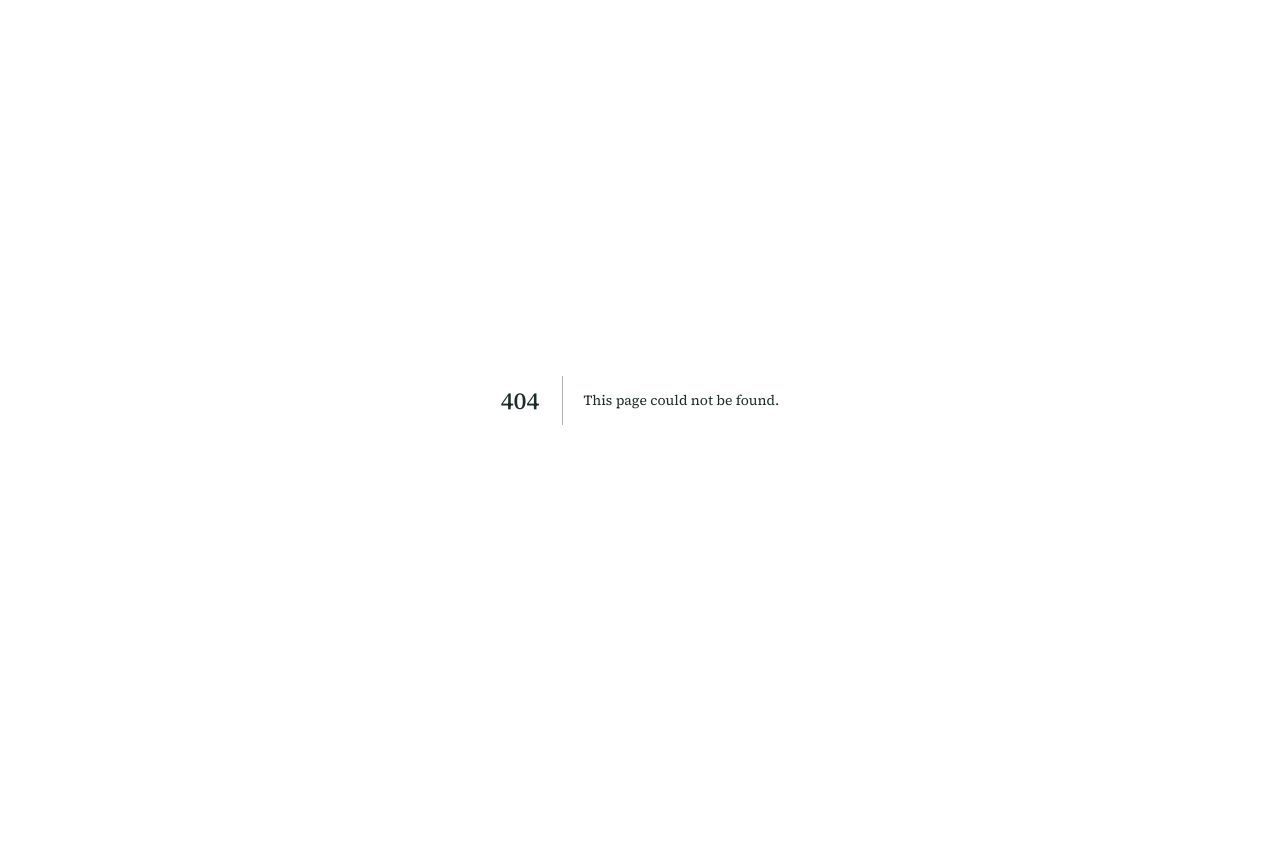
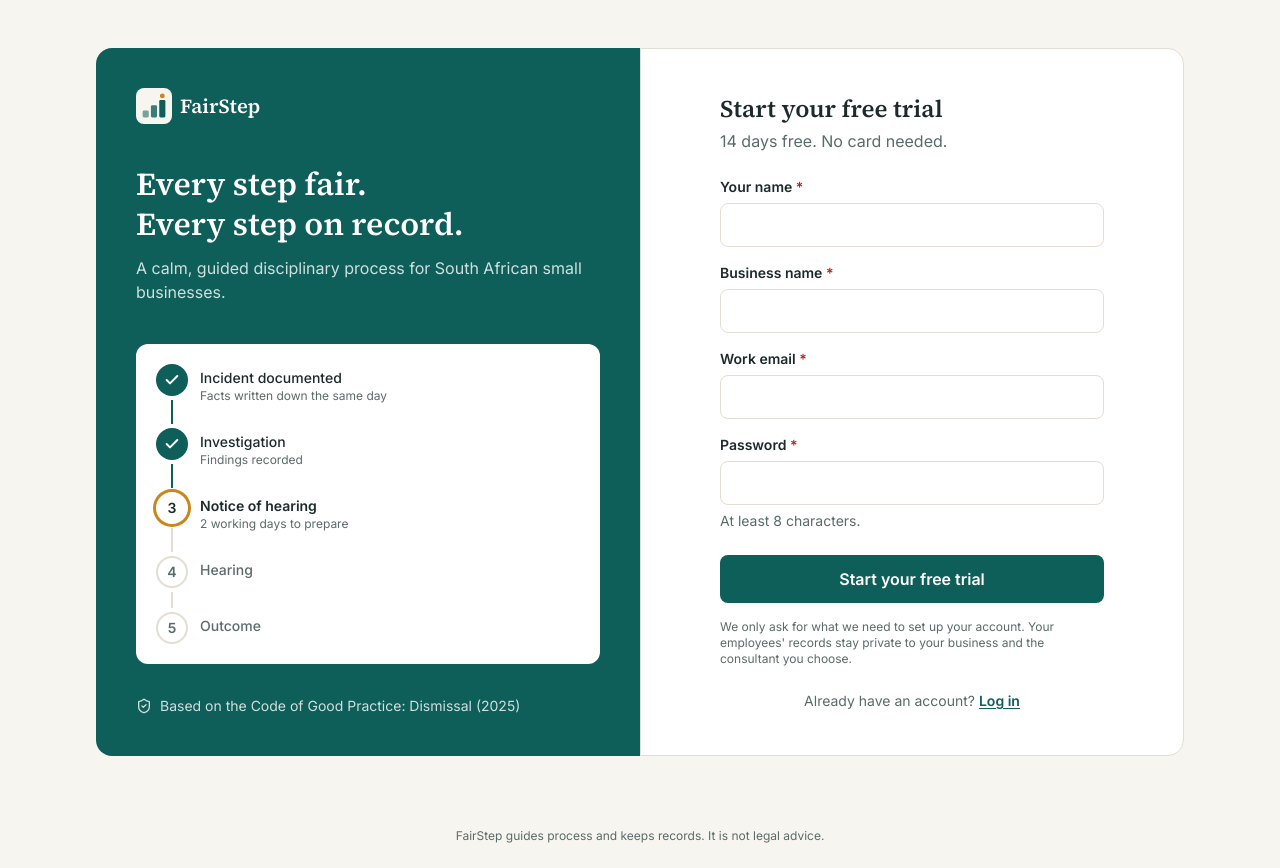
Before and after one commit to mandlenkosii/fairstep, a Next.js app: page /signup in a window 1280 px wide. Before the commit this address had no page. Before the commit the page ends 800 px from the top, so only its background shows below. Built offline with nearby package versions, Linux system fonts and the light colour scheme.

Commit message:
feat: add log in and sign up screens

```diff
--- /dev/null
+++ b/src/app/(auth)/actions.ts
@@ -0,0 +1,40 @@
+"use server";
+
+import { fieldErrors, loginSchema, signupSchema } from "@/lib/validation/auth";
+
+export type AuthFormState = {
+  fieldErrors?: Record<string, string>;
+  formError?: string;
+  /** What the person typed (never the password), so the form keeps it after an error. */
+  values?: Record<string, string>;
+};
+
+function readForm(formData: FormData, keys: string[]) {
+  return Object.fromEntries(keys.map((key) => [key, String(formData.get(key) ?? "")]));
+}
+
+function withoutPassword(values: Record<string, string>) {
+  return Object.fromEntries(Object.entries(values).filter(([key]) => key !== "password"));
+}
+
+// The Supabase Auth calls are added in issue #15. Until then the server still
+// validates every submission with zod, and valid ones get an honest message.
+const NOT_CONNECTED = "Accounts open once the database is connected. Please try again later.";
+
+export async function logIn(_prev: AuthFormState, formData: FormData): Promise<AuthFormState> {
+  const values = readForm(formData, ["email", "password"]);
+  const parsed = loginSchema.safeParse(values);
+  if (!parsed.success) {
+    return { fieldErrors: fieldErrors(parsed.error), values: withoutPassword(values) };
+  }
+  return { formError: NOT_CONNECTED, values: withoutPassword(values) };
+}
+
+export async function signUp(_prev: AuthFormState, formData: FormData): Promise<AuthFormState> {
+  const values = readForm(formData, ["fullName", "businessName", "email", "password"]);
+  const parsed = signupSchema.safeParse(values);
+  if (!parsed.success) {
+    return { fieldErrors: fieldErrors(parsed.error), values: withoutPassword(values) };
+  }
+  return { formError: NOT_CONNECTED, values: withoutPassword(values) };
+}
--- /dev/null
+++ b/src/app/(auth)/layout.tsx
@@ -0,0 +1,70 @@
+import { ShieldCheck } from "lucide-react";
+import Link from "next/link";
+import { Logo } from "@/components/brand/logo";
+import { Disclaimer } from "@/components/shell/disclaimer";
+import { Stepper, type StepperStep } from "@/components/stepper/stepper";
+
+// Illustration only.
+const pathway: StepperStep[] = [
+  {
+    key: "incident",
+    label: "Incident documented",
+    status: "completed",
+    detail: "Facts written down the same day",
+  },
+  {
+    key: "investigation",
+    label: "Investigation",
+    status: "completed",
+    detail: "Findings recorded",
+  },
+  {
+    key: "notice",
+    label: "Notice of hearing",
+    status: "current",
+    detail: "2 working days to prepare",
+  },
+  { key: "hearing", label: "Hearing", status: "upcoming" },
+  { key: "outcome", label: "Outcome", status: "upcoming" },
+];
+
+/** Split layout for log in and sign up: brand panel on desktop, single column on mobile. */
+export default function AuthLayout({ children }: LayoutProps<"/">) {
+  return (
+    <div className="flex flex-1 flex-col">
+      <div className="mx-auto grid w-full max-w-6xl flex-1 md:grid-cols-2 md:px-8 md:py-12">
+        <aside className="hidden flex-col rounded-l-2xl bg-primary p-10 text-white md:flex">
+          <Link href="/" className="inline-flex items-center gap-2" aria-label="FairStep home">
+            <Logo showWordmark={false} className="size-9 rounded-lg bg-paper p-1" />
+            <span className="font-serif text-headline-md font-semibold">FairStep</span>
+          </Link>
+          <p className="mt-10 font-serif text-display font-semibold">
+            Every step fair.
+            <br />
+            Every step on record.
+          </p>
+          <p className="mt-3 text-white/80">
+            A calm, guided disciplinary process for South African small businesses.
+          </p>
+          <div className="mt-10 rounded-xl bg-surface p-5 text-ink">
+            <Stepper steps={pathway} vertical />
+          </div>
+          <p className="mt-auto flex items-center gap-2 pt-8 text-sm text-white/80">
+            <ShieldCheck aria-hidden className="size-4" />
+            Based on the Code of Good Practice: Dismissal (2025)
+          </p>
+        </aside>
+
+        <main className="flex flex-col justify-center bg-surface px-4 py-10 md:rounded-r-2xl md:border md:border-line md:px-12">
+          <Link href="/" className="mb-8 self-center md:hidden" aria-label="FairStep home">
+            <Logo />
+          </Link>
+          <div className="mx-auto w-full max-w-sm">{children}</div>
+        </main>
+      </div>
+      <footer className="px-4 py-6">
+        <Disclaimer />
+      </footer>
+    </div>
+  );
+}
--- /dev/null
+++ b/src/app/(auth)/login/page.tsx
@@ -0,0 +1,22 @@
+import type { Metadata } from "next";
+import Link from "next/link";
+import { LoginForm } from "@/components/auth/auth-forms";
+import { logIn } from "../actions";
+
+export const metadata: Metadata = { title: "Log in" };
+
+export default function LoginPage() {
+  return (
+    <>
+      <h1 className="text-headline-lg">Welcome back</h1>
+      <p className="mt-1 mb-6 text-muted">Log in to manage your disciplinary cases.</p>
+      <LoginForm action={logIn} />
+      <p className="mt-6 text-center text-sm text-muted">
+        New to FairStep?{" "}
+        <Link href="/signup" className="font-semibold text-primary underline underline-offset-2">
+          Start your 14-day free trial
+        </Link>
+      </p>
+    </>
+  );
+}
--- /dev/null
+++ b/src/app/(auth)/signup/page.tsx
@@ -0,0 +1,26 @@
+import type { Metadata } from "next";
+import Link from "next/link";
+import { SignupForm } from "@/components/auth/auth-forms";
+import { signUp } from "../actions";
+
+export const metadata: Metadata = { title: "Start your free trial" };
+
+export default function SignupPage() {
+  return (
+    <>
+      <h1 className="text-headline-lg">Start your free trial</h1>
+      <p className="mt-1 mb-6 text-muted">14 days free. No card needed.</p>
+      <SignupForm action={signUp} />
+      <p className="mt-4 text-xs text-muted">
+        We only ask for what we need to set up your account. Your employees&apos; records stay
+        private to your business and the consultant you choose.
+      </p>
+      <p className="mt-6 text-center text-sm text-muted">
+        Already have an account?{" "}
+        <Link href="/login" className="font-semibold text-primary underline underline-offset-2">
+          Log in
+        </Link>
+      </p>
+    </>
+  );
+}
--- /dev/null
+++ b/src/components/auth/auth-forms.tsx
@@ -0,0 +1,81 @@
+"use client";
+
+import { AlertCircle } from "lucide-react";
+import { useActionState } from "react";
+import type { AuthFormState } from "@/app/(auth)/actions";
+import { Button } from "@/components/ui/button";
+import { Field, Input } from "@/components/ui/field";
+
+type Action = (prev: AuthFormState, formData: FormData) => Promise<AuthFormState>;
+
+function FormError({ message }: { message?: string }) {
+  if (!message) return null;
+  return (
+    <p role="alert" className="flex gap-2 rounded-lg bg-danger-tint px-3 py-2 text-sm text-danger">
+      <AlertCircle aria-hidden className="mt-0.5 size-4 shrink-0" />
+      {message}
+    </p>
+  );
+}
+
+export function LoginForm({ action }: { action: Action }) {
+  const [state, formAction, pending] = useActionState(action, {});
+  const errors = state.fieldErrors ?? {};
+
+  return (
+    <form action={formAction} noValidate className="flex flex-col gap-4">
+      <FormError message={state.formError} />
+      <Field label="Work email" error={errors.email}>
+        <Input
+          name="email"
+          type="email"
+          autoComplete="email"
+          inputMode="email"
+          defaultValue={state.values?.email}
+        />
+      </Field>
+      <Field label="Password" error={errors.password}>
+        <Input name="password" type="password" autoComplete="current-password" />
+      </Field>
+      <Button type="submit" size="lg" pending={pending} className="mt-2 w-full">
+        {pending ? "Logging in…" : "Log in"}
+      </Button>
+    </form>
+  );
+}
+
+export function SignupForm({ action }: { action: Action }) {
+  const [state, formAction, pending] = useActionState(action, {});
+  const errors = state.fieldErrors ?? {};
+
+  return (
+    <form action={formAction} noValidate className="flex flex-col gap-4">
+      <FormError message={state.formError} />
+      <Field label="Your name" error={errors.fullName} required>
+        <Input name="fullName" autoComplete="name" defaultValue={state.values?.fullName} />
+      </Field>
+      <Field label="Business name" error={errors.businessName} required>
+        <Input
+          name="businessName"
+          autoComplete="organization"
+          defaultValue={state.values?.businessName}
+        />
+      </Field>
+      <Field label="Work email" error={errors.email} required>
+        <Input
+          name="email"
+          type="email"
+          autoComplete="email"
+          inputMode="email"
+          defaultValue={state.values?.email}
+        />
+      </Field>
+      <Field label="Password" hint="At least 8 characters." error={errors.password} required>
+        <Input name="password" type="password" autoComplete="new-password" />
+      </Field>
+      <Button type="submit" size="lg" pending={pending} className="mt-2 w-full">
+        {pending ? "Creating your account…" : "Start your free trial"}
+      </Button>
+    </form>
+  );
+}
```
